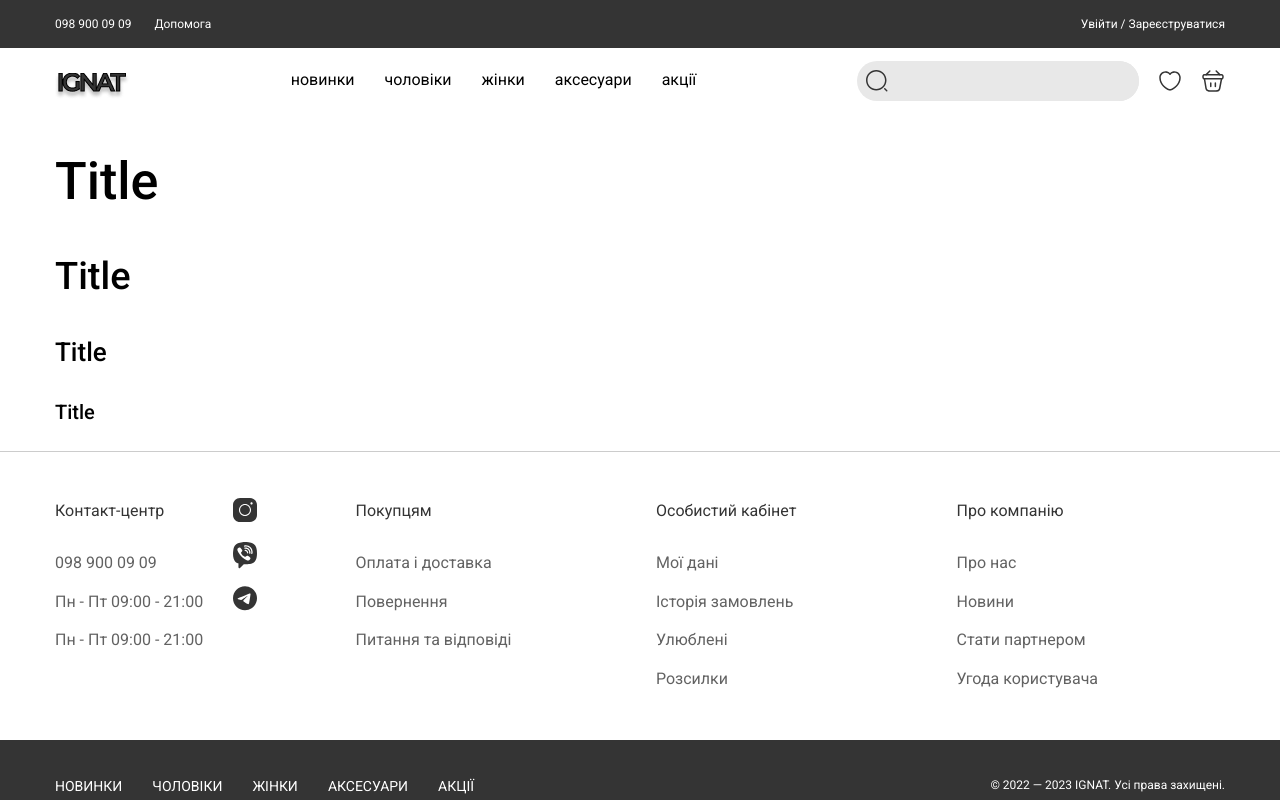
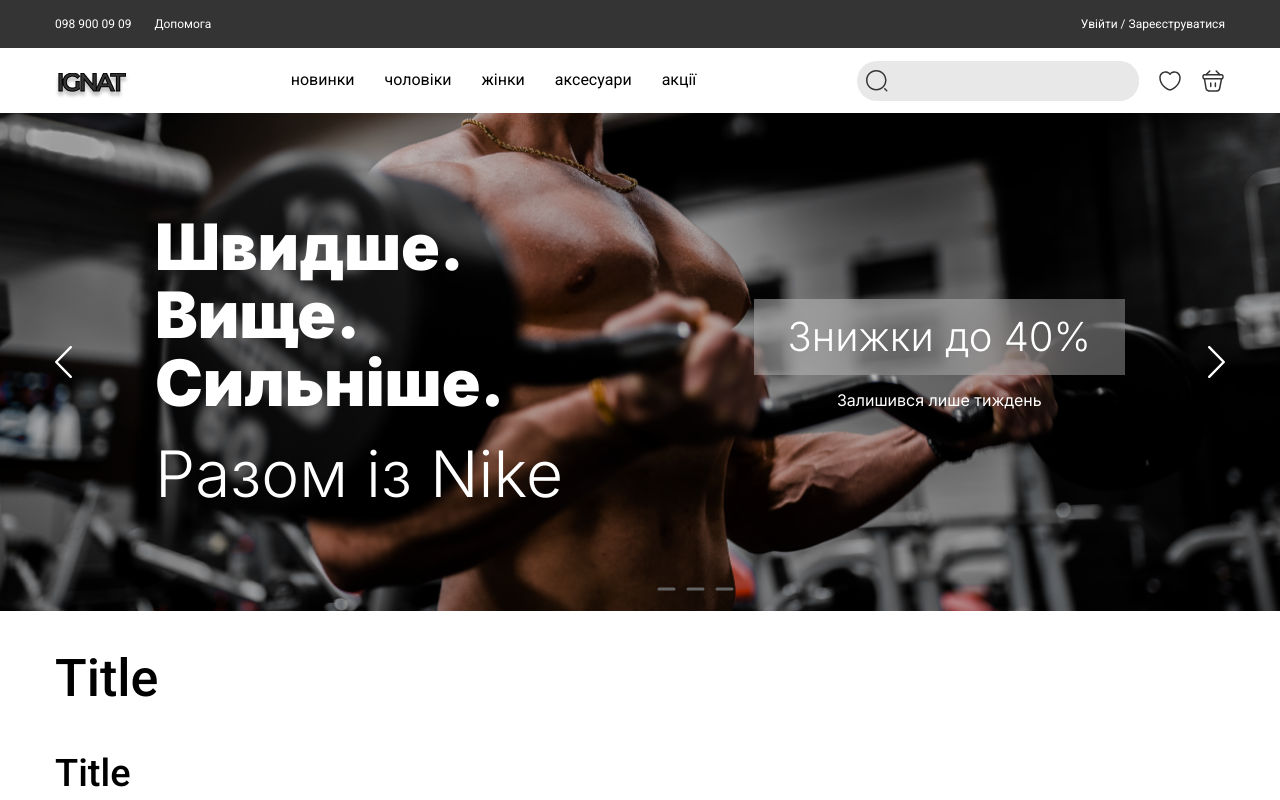
Before and after one commit to adwasar/ignat-gym, a React (Vite) app: page / in a window 1280 px wide. Shown: the top 800 px of the page. Built offline with nearby package versions, Linux system fonts and the light colour scheme.

Commit message:
feat: hero-slider

```diff
--- a/index.html
+++ b/index.html
@@ -3,7 +3,7 @@
 
 <head>
   <meta charset="UTF-8" />
-  <link rel="icon" type="image/svg+xml" href="./public/favicon.png" />
+  <link rel="icon" type="image/svg+xml" href="/favicon.png" />
   <meta name="viewport" content="width=device-width, initial-scale=1.0" />
   <title>IGNAT Gym</title>
 </head>
--- a/src/App.jsx
+++ b/src/App.jsx
@@ -1,11 +1,13 @@
 import Header from './components/Header'
 import Footer from './components/Footer'
+import HeroSlider from './components/HeroSlider'
 
 function App() {
   return (
     <div className="wrapper">
       <Header />
       <main>
+        <HeroSlider />
         <div className="container">
           <h1>Title</h1>
           <h2>Title</h2>
--- /dev/null
+++ b/src/components/HeroSlider.jsx
@@ -0,0 +1,37 @@
+import ArrowLeftPath from '../assets/icons/hero-arrow-left.svg'
+import ArrowRightPath from '../assets/icons/hero-arrow-right.svg'
+import PaginationLinePath from '../assets/icons/pagination-line.svg'
+
+function HeroSlider() {
+  return (
+    <div className="hero-slider">
+      <div className="container">
+        <div className="hero-slider__content-wrapper">
+          <div className="hero-slider__content">
+            <div className="hero-slider__left">
+              <h1 className="hero-slider__title">
+                Швидше. <br /> Вище. <br /> Сильніше.
+              </h1>
+              <p className="hero-slider__sub-title">Разом із Nike</p>
+            </div>
+            <div className="hero-slider__right">
+              <p className="hero-slider__discounts">Знижки до 40%</p>
+              <p>Залишився лише тиждень</p>
+            </div>
+          </div>
+          <div className="hero-slider__arrows">
+            <img src={ArrowLeftPath} alt="arrow left" className="hero-slider__arrow-left"></img>
+            <img src={ArrowRightPath} alt="arrow left" className="hero-slider__arrow-right"></img>
+          </div>
+        </div>
+        <div className="hero-slider__pagination">
+          <img src={PaginationLinePath} alt="#" />
+          <img src={PaginationLinePath} alt="#" />
+          <img src={PaginationLinePath} alt="#" />
+        </div>
+      </div>
+    </div>
+  )
+}
+
+export default HeroSlider
--- a/src/scss/components/_boorger-menu.scss
+++ b/src/scss/components/_boorger-menu.scss
@@ -13,7 +13,7 @@
   background: $white;
   transform: translateX(-100%);
   transition: transform 0.2s;
-  z-index: 2;
+  z-index: 1002;
 
   @include v-lg {
     display: block;
@@ -74,7 +74,7 @@
   height: 100vh;
   background: rgba(0, 0, 0, 0.6);
   display: none;
-  z-index: 1;
+  z-index: 1001;
 
   &.active {
     @include v-lg {
--- a/src/scss/components/_header.scss
+++ b/src/scss/components/_header.scss
@@ -21,6 +21,7 @@
 
 .header-bottom {
   background-color: $white;
+  z-index: 1000;
   @include v-lg {
     width: 100%;
     position: fixed;
--- /dev/null
+++ b/src/scss/components/_hero-slider.scss
@@ -0,0 +1,93 @@
+.hero-slider {
+  position: relative;
+  padding: 100px 0;
+  background-image: url('../assets/img/hero-bg.png');
+  background-size: cover;
+  background-position: center;
+  font-family: $inter;
+  @include v-lg {
+    padding: 50px 0px;
+  }
+  &__content-wrapper {
+    position: relative;
+    height: 100%;
+    color: $white;
+  }
+
+  &__content {
+    padding: 0 100px;
+    display: flex;
+    gap: 50px;
+    justify-content: space-between;
+    align-items: center;
+    @include v-lg {
+      flex-direction: column;
+    }
+    @include v-md {
+      padding: 0 50px;
+    }
+  }
+
+  &__title {
+    margin: 0;
+    font-size: 64px;
+    font-weight: 900;
+    @include v-md {
+      line-height: normal;
+      font-size: 36px;
+    }
+  }
+
+  &__sub-title {
+    margin: 20px 0 0;
+    font-size: 64px;
+    font-weight: 300;
+    white-space: nowrap;
+    @include v-md {
+      font-size: 36px;
+    }
+  }
+
+  &__right {
+    text-align: center;
+  }
+
+  &__discounts {
+    margin: 0;
+    padding: 15px 34px;
+    font-weight: 300;
+    font-size: 40px;
+    white-space: nowrap;
+    backdrop-filter: blur(30px);
+    background: rgba(255, 255, 255, 0.3);
+    @include v-md {
+      padding: 6px 12px;
+      font-size: 32px;
+    }
+  }
+
+  &__discounts-sub {
+    margin: 20px 0 0;
+    font-size: 20px;
+  }
+
+  &__arrows {
+    position: absolute;
+    display: flex;
+    justify-content: space-between;
+    width: 100%;
+    top: 50%;
+    transform: translateY(-50%);
+    cursor: pointer;
+  }
+
+  &__pagination {
+    position: absolute;
+    display: flex;
+    justify-content: center;
+    align-items: center;
+    width: 100%;
+    gap: 10px;
+    bottom: 20px;
+  }
+}
--- a/src/scss/inc/_text.scss
+++ b/src/scss/inc/_text.scss
@@ -1,4 +1,4 @@
-@import url('https://fonts.googleapis.com/css2?family=Open+Sans:ital,wght@0,300..800;1,300..800&family=Roboto:ital,wght@0,100;0,300;0,400;0,500;0,700;0,900;1,100;1,300;1,400;1,500;1,700;1,900&display=swap');
+@import url('https://fonts.googleapis.com/css2?family=Inter:wght@100..900&family=Roboto:ital,wght@0,100;0,300;0,400;0,500;0,700;0,900;1,100;1,300;1,400;1,500;1,700;1,900&display=swap');
 
 h1,
 h2,
--- a/src/scss/inc/_variables.scss
+++ b/src/scss/inc/_variables.scss
@@ -1,6 +1,8 @@
 // text
 $medium: 500;
 $regular: 400;
+$inter: 'Inter', sans-serif;
+$roboto: 'Roboto', sans-serif;
 
 // color
 $black-100: #000000;
--- a/src/scss/main.scss
+++ b/src/scss/main.scss
@@ -9,3 +9,4 @@
 @import './components/footer';
 @import './components/boorger-btn';
 @import './components/boorger-menu';
+@import './components/hero-slider';
```
